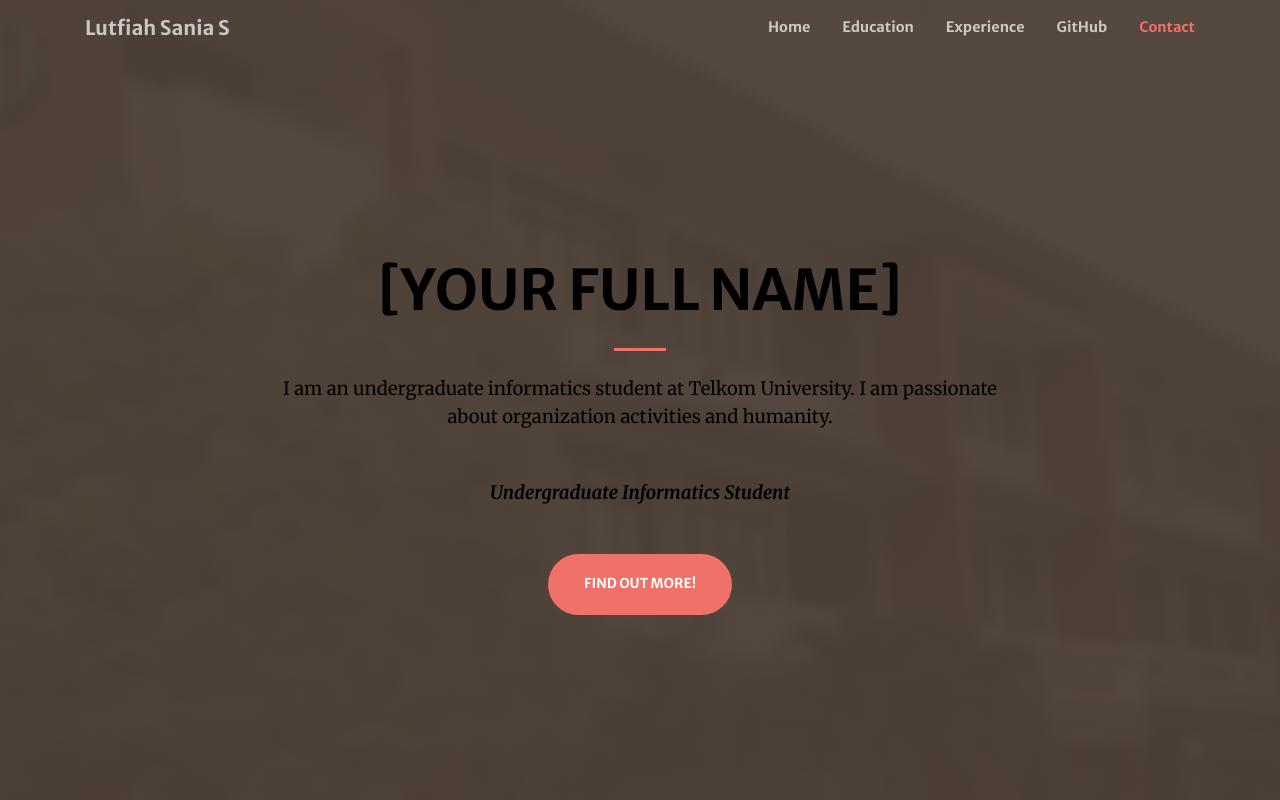
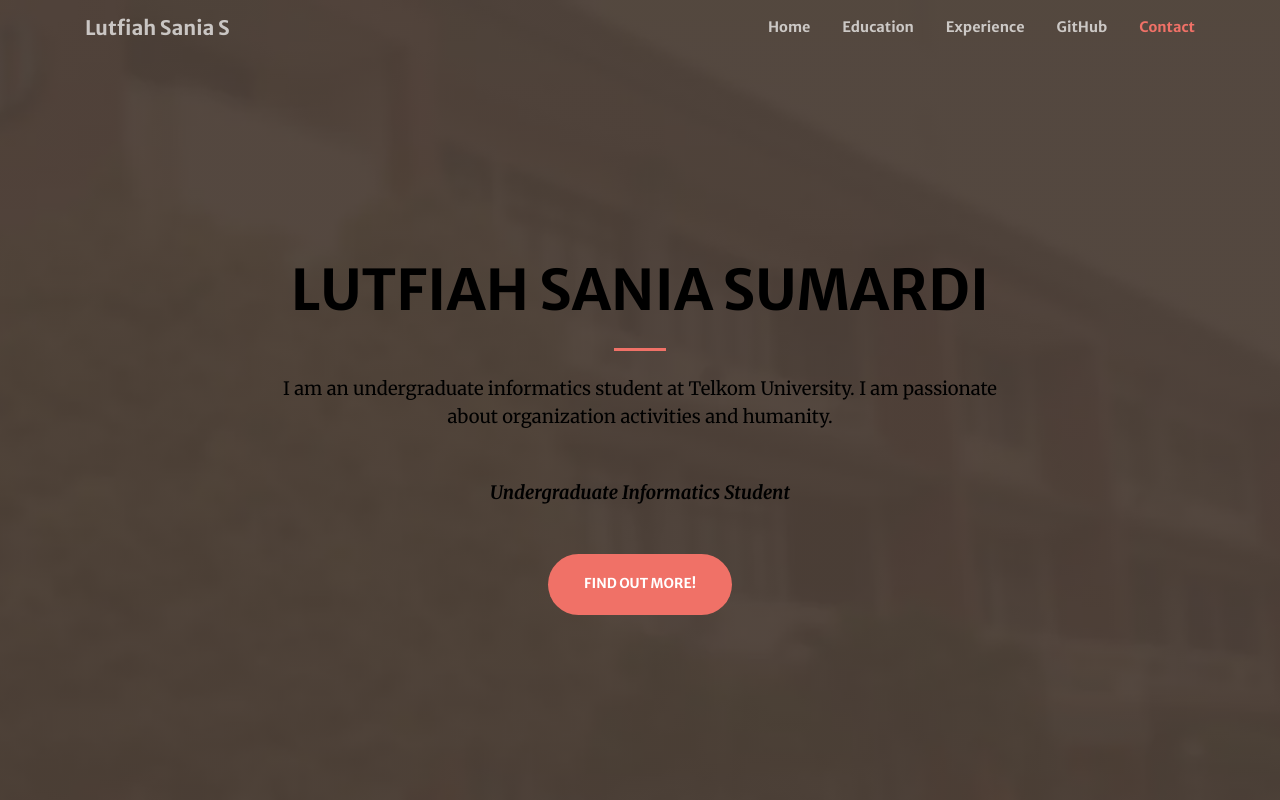
Before and after one commit to lutfiahsania/lutfiahsania.github.io, a plain HTML site: page index.html in a window 1280 px wide. Shown: the top 800 px of the page. Drawn offline with nearby package versions, Linux system fonts and the light colour scheme.

Commit message:
Update index.html

```diff
--- a/index.html
+++ b/index.html
@@ -78,7 +78,7 @@
       <div class="row">
         <div class="col-lg-10 mx-auto">
           <h1 class="text-uppercase">
-            <strong>[Your Full Name]</strong>
+            <strong>LUTFIAH SANIA SUMARDI</strong>
           </h1>
           <hr class="divider my-4" />
         </div>
```
